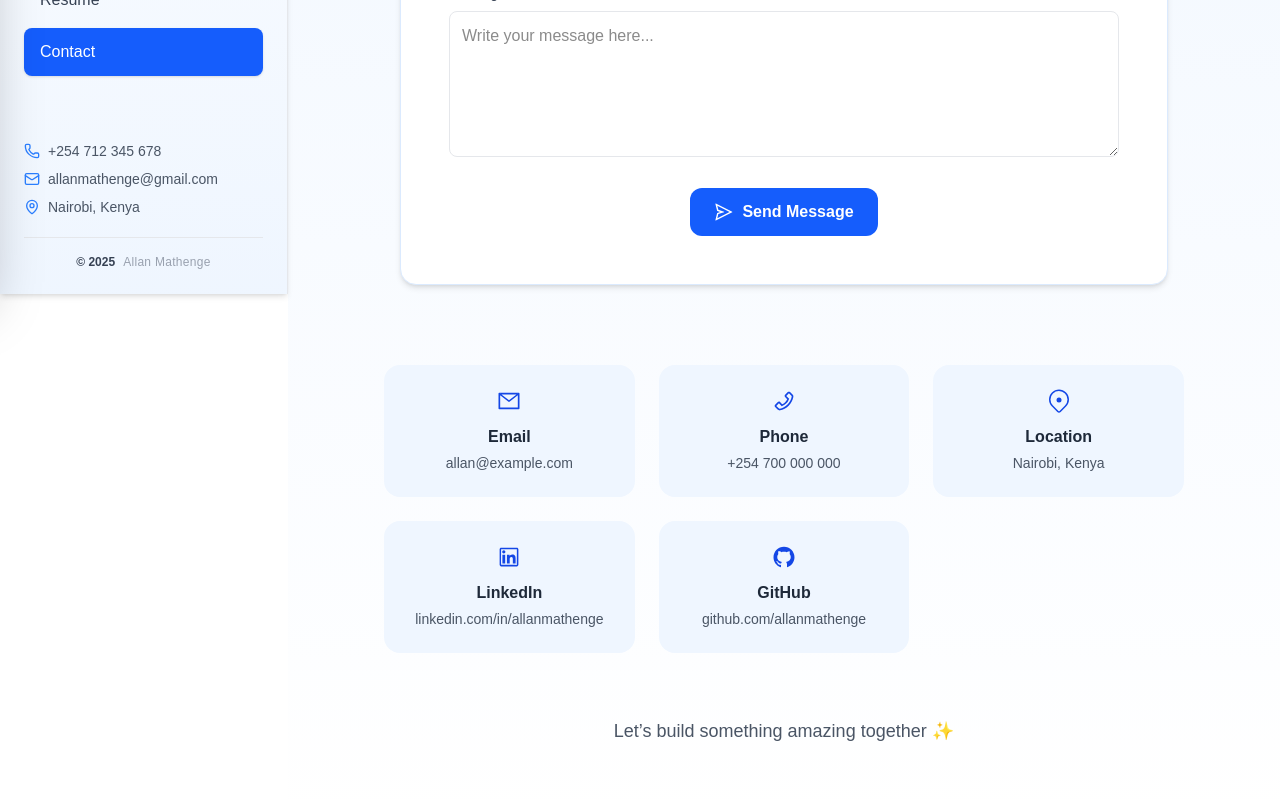
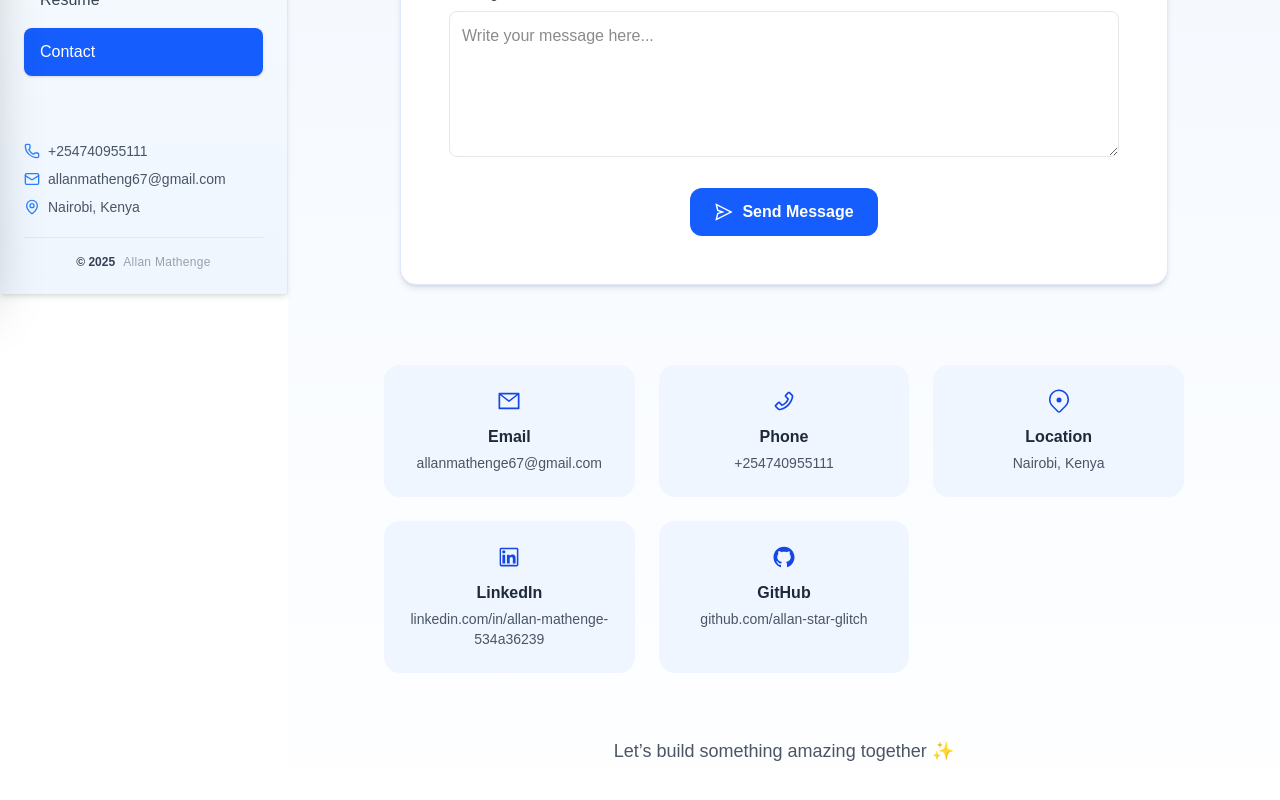
Before and after one commit to ALLAN-star-glitch/allan-portfolio-website, a Next.js app: page /contact in a window 1280 px wide. Shown: the part 506-1306 px from the top of the page. Built offline with nearby package versions, Linux system fonts and the light colour scheme.

Commit message:
updated contact info

```diff
--- a/app/contact/page.tsx
+++ b/app/contact/page.tsx
@@ -16,14 +16,14 @@ export default function ContactPage() {
     {
       icon: <AiOutlineMail className="w-6 h-6 text-blue-700" />,
       title: "Email",
-      detail: "allan@example.com",
-      link: "mailto:allan@example.com",
+      detail: "allanmathenge67@gmail.com",
+      link: "mailto:allanmathenge67@gmail.com",
     },
     {
       icon: <AiOutlinePhone className="w-6 h-6 text-blue-700" />,
       title: "Phone",
-      detail: "+254 700 000 000",
-      link: "tel:+254700000000",
+      detail: "+254740955111",
+      link: "tel:+254740955111",
     },
     {
       icon: <GoLocation className="w-6 h-6 text-blue-700" />,
@@ -34,14 +34,14 @@ export default function ContactPage() {
     {
       icon: <AiOutlineLinkedin className="w-6 h-6 text-blue-700" />,
       title: "LinkedIn",
-      detail: "linkedin.com/in/allanmathenge",
-      link: "https://linkedin.com/in/allanmathenge",
+      detail: "linkedin.com/in/allan-mathenge-534a36239",
+      link: "https://www.linkedin.com/in/allan-mathenge-534a36239/",
     },
     {
       icon: <AiOutlineGithub className="w-6 h-6 text-blue-700" />,
       title: "GitHub",
-      detail: "github.com/allanmathenge",
-      link: "https://github.com/allanmathenge",
+      detail: "github.com/allan-star-glitch",
+      link: "https://github.com/ALLAN-star-glitch",
     },
   ];
 
--- a/components/layouts/MobileFooter.tsx
+++ b/components/layouts/MobileFooter.tsx
@@ -18,11 +18,11 @@ export default function MobileFooter() {
         <div className="flex flex-col items-center gap-2 text-sm text-gray-600 mt-2">
           <div className="flex items-center gap-2">
             <Phone className="w-4 h-4 text-blue-500" />
-            <span>+254 712 345 678</span>
+            <span>+254740955111</span>
           </div>
           <div className="flex items-center gap-2">
             <Mail className="w-4 h-4 text-blue-500" />
-            <span>allanmathenge@gmail.com</span>
+            <span>allanmathenge67@gmail.com</span>
           </div>
           <div className="flex items-center gap-2">
             <MapPin className="w-4 h-4 text-blue-500" />
--- a/components/layouts/Sidebar.tsx
+++ b/components/layouts/Sidebar.tsx
@@ -66,11 +66,11 @@ export default function Sidebar() {
         <div className="px-6 mb-6 space-y-2 text-sm text-gray-600">
           <div className="flex items-center gap-2">
             <Phone className="w-4 h-4 text-blue-500" />
-            <span>+254 712 345 678</span>
+            <span>+254740955111</span>
           </div>
           <div className="flex items-center gap-2">
             <Mail className="w-4 h-4 text-blue-500" />
-            <span>allanmathenge@gmail.com</span>
+            <span>allanmatheng67@gmail.com</span>
           </div>
           <div className="flex items-center gap-2">
             <MapPin className="w-4 h-4 text-blue-500" />
@@ -207,11 +207,11 @@ export default function Sidebar() {
           <div className="mt-10 text-sm text-gray-600 space-y-2">
             <div className="flex items-center gap-2">
               <Phone className="w-4 h-4 text-blue-500" />
-              <span>+254 712 345 678</span>
+              <span>+254740955111</span>
             </div>
             <div className="flex items-center gap-2">
               <Mail className="w-4 h-4 text-blue-500" />
-              <span>allanmathenge@gmail.com</span>
+              <span>allanmathenge67@gmail.com</span>
             </div>
             <div className="flex items-center gap-2">
               <MapPin className="w-4 h-4 text-blue-500" />
--- a/lib/constants.tsx
+++ b/lib/constants.tsx
@@ -22,12 +22,12 @@ export const navLinks = [
 export const socialLinks = [
   {
     name: "GitHub",
-    href: "https://github.com/allanmathenge",
+    href: "https://github.com/ALLAN-star-glitch",
     icon: <FaGithub size={20} />,
   },
   {
     name: "LinkedIn",
-    href: "https://linkedin.com/in/allanmathenge",
+    href: "https://www.linkedin.com/in/allan-mathenge-534a36239/",
     icon: <FaLinkedin size={20} />,
   },
   {
@@ -42,7 +42,7 @@ export const socialLinks = [
   },
   {
     name: "Twitter",
-    href: "https://twitter.com/allanmathenge",
+    href: "https://x.com/mathenge_a23811",
     icon: <FaTwitter size={20} />,
   },
 ];
```
